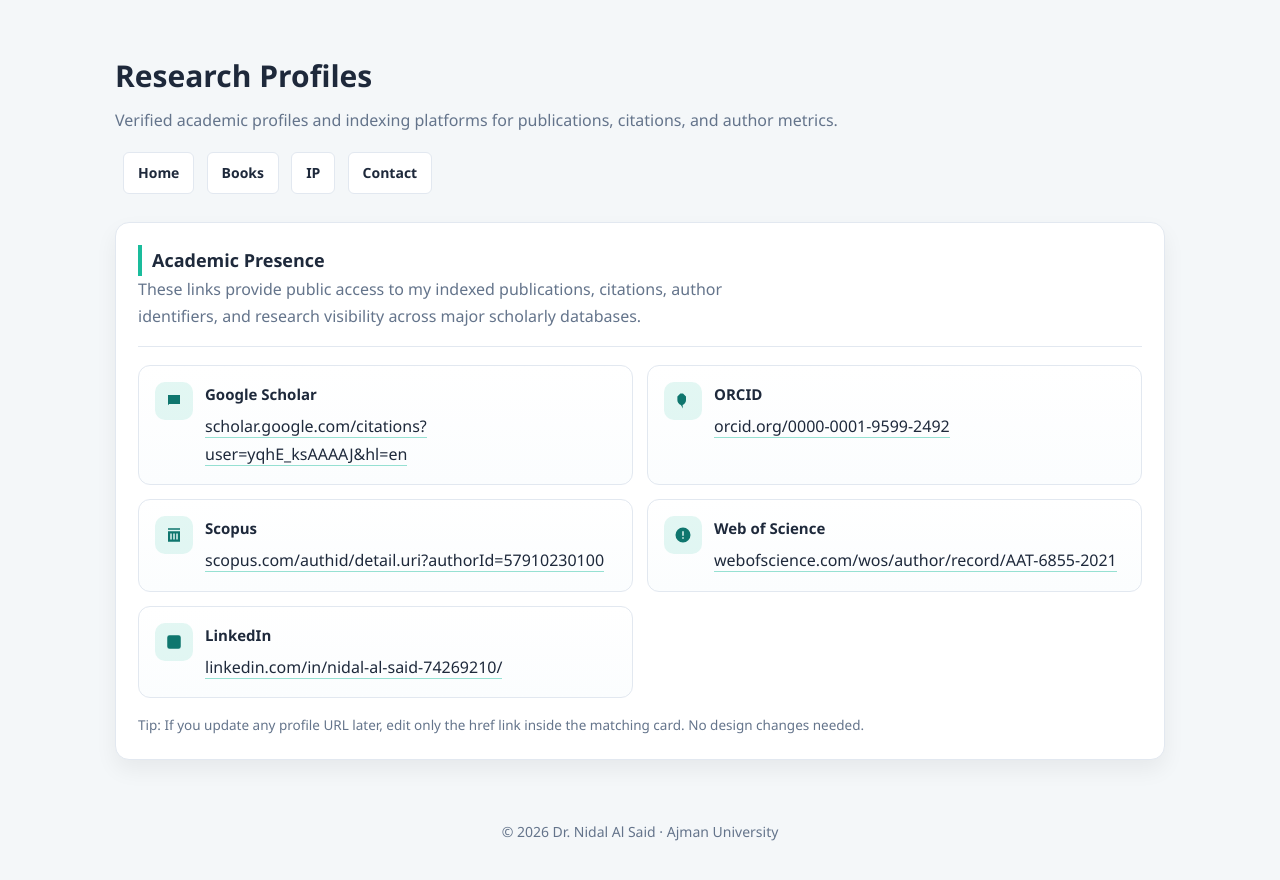
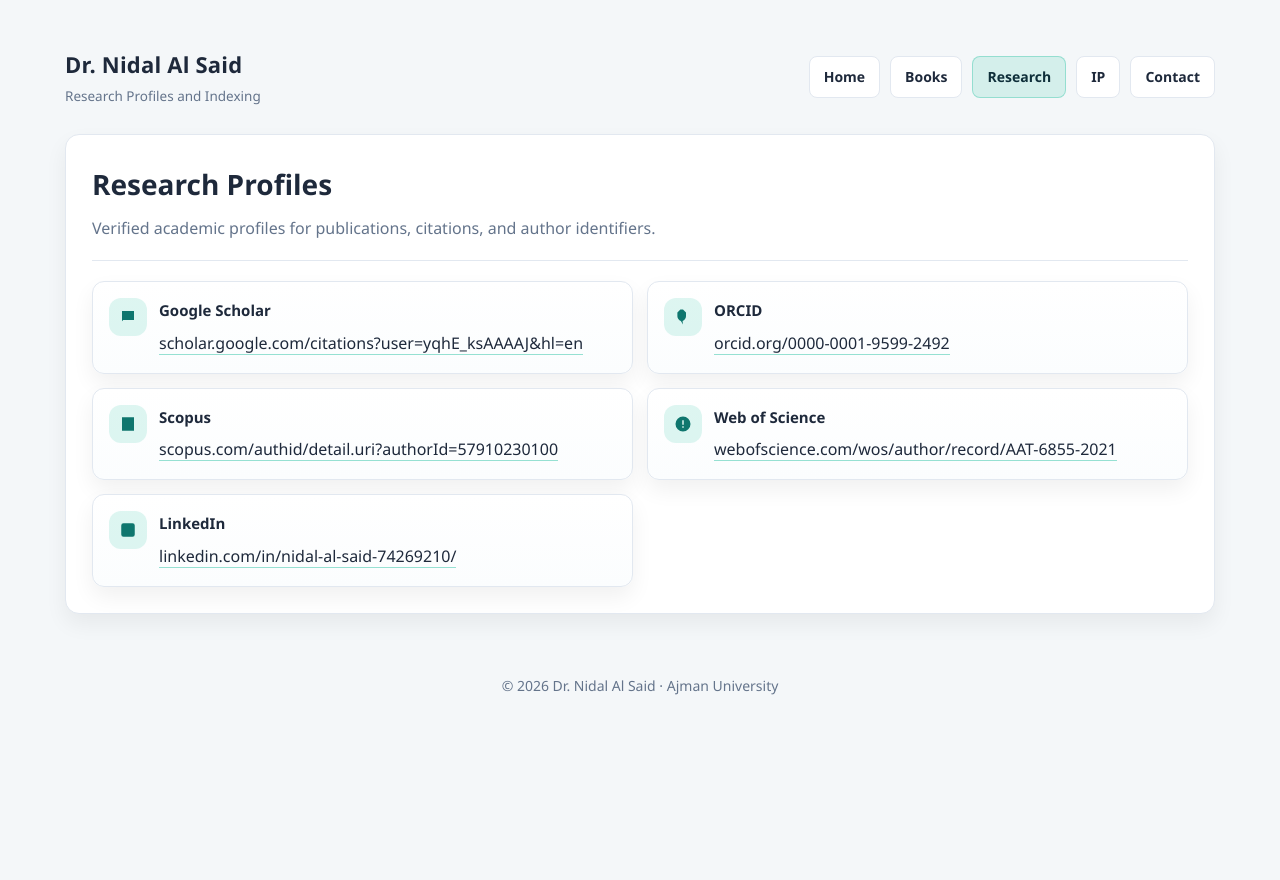
Before and after one commit to nidalalsaid/nidalalsaid.github.io, a plain HTML site: page research.html in a window 1280 px wide. After the commit the page ends 800 px from the top, so only its background shows below. Drawn offline with Linux system fonts and the light colour scheme.

Commit message:
Update research.html

```diff
--- a/research.html
+++ b/research.html
@@ -4,276 +4,84 @@
 <meta charset="UTF-8">
 <meta name="viewport" content="width=device-width, initial-scale=1.0">
 <title>Research | Dr. Nidal Al Said</title>
-
-<style>
-:root{
-  --bg:#f4f7f9;
-  --card:#ffffff;
-  --accent:#1abc9c;
-  --text:#1e293b;
-  --muted:#64748b;
-  --border:#e2e8f0;
-}
-
-*{box-sizing:border-box;margin:0;padding:0}
-
-body{
-  font-family:Segoe UI, Arial, sans-serif;
-  background:var(--bg);
-  color:var(--text);
-  line-height:1.7;
-}
-
-.container{
-  width:90%;
-  max-width:1050px;
-  margin:auto;
-  padding:50px 0;
-}
-
-.top{
-  display:flex;
-  justify-content:space-between;
-  align-items:center;
-  gap:18px;
-  flex-wrap:wrap;
-  margin-bottom:28px;
-}
-
-.title h1{
-  font-size:30px;
-  margin-bottom:6px;
-}
-
-.title p{
-  color:var(--muted);
-}
-
-.nav a{
-  display:inline-block;
-  padding:8px 14px;
-  border-radius:6px;
-  text-decoration:none;
-  font-weight:600;
-  font-size:14px;
-  border:1px solid var(--border);
-  background:var(--card);
-  color:var(--text);
-  margin-left:8px;
-  transition:0.3s;
-}
-
-.nav a:hover{
-  background:var(--accent);
-  color:#fff;
-}
-
-.panel{
-  background:var(--card);
-  border:1px solid var(--border);
-  border-radius:14px;
-  padding:22px;
-  box-shadow:0 10px 22px rgba(2,8,23,0.06);
-}
-
-.panel-head{
-  display:flex;
-  justify-content:space-between;
-  align-items:flex-start;
-  gap:14px;
-  flex-wrap:wrap;
-  margin-bottom:18px;
-  padding-bottom:16px;
-  border-bottom:1px solid var(--border);
-}
-
-.panel-head h2{
-  font-size:18px;
-  border-left:4px solid var(--accent);
-  padding-left:10px;
-}
-
-.panel-head p{
-  color:var(--muted);
-  max-width:620px;
-}
-
-.grid{
-  display:grid;
-  grid-template-columns:repeat(2,1fr);
-  gap:14px;
-}
-
-.link-card{
-  border:1px solid var(--border);
-  border-radius:12px;
-  padding:16px;
-  background:linear-gradient(180deg, #ffffff 0%, #fbfdfe 100%);
-  transition:0.25s;
-  display:flex;
-  gap:12px;
-  align-items:flex-start;
-}
-
-.link-card:hover{
-  transform:translateY(-2px);
-  border-color:rgba(26,188,156,0.45);
-  box-shadow:0 12px 22px rgba(2,8,23,0.06);
-}
-
-.icon{
-  width:38px;
-  height:38px;
-  border-radius:10px;
-  background:rgba(26,188,156,0.12);
-  display:flex;
-  align-items:center;
-  justify-content:center;
-  flex:0 0 38px;
-}
-
-.icon svg{
-  width:18px;
-  height:18px;
-  fill:#0f766e;
-}
-
-.link-body strong{
-  display:block;
-  font-size:15px;
-  margin-bottom:6px;
-}
-
-.link-body a{
-  color:var(--text);
-  text-decoration:none;
-  border-bottom:1px solid rgba(26,188,156,0.45);
-  word-break:break-word;
-}
-
-.link-body a:hover{
-  color:#0f766e;
-  border-bottom-color:#0f766e;
-}
-
-.note{
-  margin-top:16px;
-  color:var(--muted);
-  font-size:13.5px;
-}
-
-.footer{
-  margin-top:60px;
-  text-align:center;
-  font-size:14px;
-  color:var(--muted);
-}
-
-@media(max-width:900px){
-  .grid{grid-template-columns:1fr;}
-}
-</style>
+<link rel="stylesheet" href="style.css">
 </head>
-
 <body>
 <div class="container">
 
   <div class="top">
-    <div class="title">
-      <h1>Research Profiles</h1>
-      <p>Verified academic profiles and indexing platforms for publications, citations, and author metrics.</p>
+    <div class="brand">
+      <div class="name">Dr. Nidal Al Said</div>
+      <div class="sub">Research Profiles and Indexing</div>
     </div>
-
     <div class="nav">
       <a href="index.html">Home</a>
       <a href="books.html">Books</a>
+      <a class="active" href="research.html">Research</a>
       <a href="ip.html">IP</a>
       <a href="contact.html">Contact</a>
     </div>
   </div>
 
   <div class="panel">
-    <div class="panel-head">
-      <div>
-        <h2>Academic Presence</h2>
-        <p>
-          These links provide public access to my indexed publications, citations, author identifiers, and research visibility across major scholarly databases.
-        </p>
-      </div>
-    </div>
+    <div class="page-title">Research Profiles</div>
+    <div class="page-sub">Verified academic profiles for publications, citations, and author identifiers.</div>
+    <div class="rule"></div>
 
-    <div class="grid">
-
+    <div class="grid-2">
       <div class="link-card">
-        <div class="icon" aria-hidden="true">
+        <div class="link-icon" aria-hidden="true">
           <svg viewBox="0 0 24 24"><path d="M4 4h16v12H5.5L4 17.5V4zm4 5h8v2H8V9zm0-3h8v2H8V6zm0 6h6v2H8v-2z"/></svg>
         </div>
         <div class="link-body">
           <strong>Google Scholar</strong>
-          <a target="_blank" href="https://scholar.google.com/citations?user=yqhE_ksAAAAJ&hl=en">
-            scholar.google.com/citations?user=yqhE_ksAAAAJ&hl=en
-          </a>
+          <a target="_blank" href="https://scholar.google.com/citations?user=yqhE_ksAAAAJ&hl=en">scholar.google.com/citations?user=yqhE_ksAAAAJ&hl=en</a>
         </div>
       </div>
 
       <div class="link-card">
-        <div class="icon" aria-hidden="true">
+        <div class="link-icon" aria-hidden="true">
           <svg viewBox="0 0 24 24"><path d="M12 2l4 4v5c0 2.8-1.9 5.3-4.6 6.2L12 22l-2.9-4.8C6.4 16.3 4.5 13.8 4.5 11V6l4-4h3.5z"/></svg>
         </div>
         <div class="link-body">
           <strong>ORCID</strong>
-          <a target="_blank" href="https://orcid.org/0000-0001-9599-2492">
-            orcid.org/0000-0001-9599-2492
-          </a>
+          <a target="_blank" href="https://orcid.org/0000-0001-9599-2492">orcid.org/0000-0001-9599-2492</a>
         </div>
       </div>
 
       <div class="link-card">
-        <div class="icon" aria-hidden="true">
-          <svg viewBox="0 0 24 24"><path d="M4 3h16v2H4V3zm0 4h16v14H4V7zm3 3v8h2V10H7zm4 0v8h2V10h-2zm4 0v8h2V10h-2z"/></svg>
+        <div class="link-icon" aria-hidden="true">
+          <svg viewBox="0 0 24 24"><path d="M4 3h16v18H4V3zm3 4h10v2H7V7zm0 4h10v2H7v-2zm0 4h7v2H7v-2z"/></svg>
         </div>
         <div class="link-body">
           <strong>Scopus</strong>
-          <a target="_blank" href="https://www.scopus.com/authid/detail.uri?authorId=57910230100">
-            scopus.com/authid/detail.uri?authorId=57910230100
-          </a>
+          <a target="_blank" href="https://www.scopus.com/authid/detail.uri?authorId=57910230100">scopus.com/authid/detail.uri?authorId=57910230100</a>
         </div>
       </div>
 
       <div class="link-card">
-        <div class="icon" aria-hidden="true">
+        <div class="link-icon" aria-hidden="true">
           <svg viewBox="0 0 24 24"><path d="M12 2a10 10 0 1010 10A10 10 0 0012 2zm-1 5h2v6h-2V7zm0 8h2v2h-2v-2z"/></svg>
         </div>
         <div class="link-body">
           <strong>Web of Science</strong>
-          <a target="_blank" href="https://www.webofscience.com/wos/author/record/AAT-6855-2021">
-            webofscience.com/wos/author/record/AAT-6855-2021
-          </a>
+          <a target="_blank" href="https://www.webofscience.com/wos/author/record/AAT-6855-2021">webofscience.com/wos/author/record/AAT-6855-2021</a>
         </div>
       </div>
 
       <div class="link-card">
-        <div class="icon" aria-hidden="true">
+        <div class="link-icon" aria-hidden="true">
           <svg viewBox="0 0 24 24"><path d="M6 3h12a3 3 0 013 3v12a3 3 0 01-3 3H6a3 3 0 01-3-3V6a3 3 0 013-3zm3 7h2v7H9v-7zm1-3a1.5 1.5 0 110 3 1.5 1.5 0 010-3zm4 3h2v7h-2v-7z"/></svg>
         </div>
         <div class="link-body">
           <strong>LinkedIn</strong>
-          <a target="_blank" href="https://www.linkedin.com/in/nidal-al-said-74269210/">
-            linkedin.com/in/nidal-al-said-74269210/
-          </a>
+          <a target="_blank" href="https://www.linkedin.com/in/nidal-al-said-74269210/">linkedin.com/in/nidal-al-said-74269210/</a>
         </div>
       </div>
-
-    </div>
-
-    <div class="note">
-      Tip: If you update any profile URL later, edit only the href link inside the matching card. No design changes needed.
     </div>
   </div>
 
-  <div class="footer">
-    © 2026 Dr. Nidal Al Said · Ajman University
-  </div>
+  <div class="footer">© 2026 Dr. Nidal Al Said · Ajman University</div>
 
 </div>
 </body>
```
